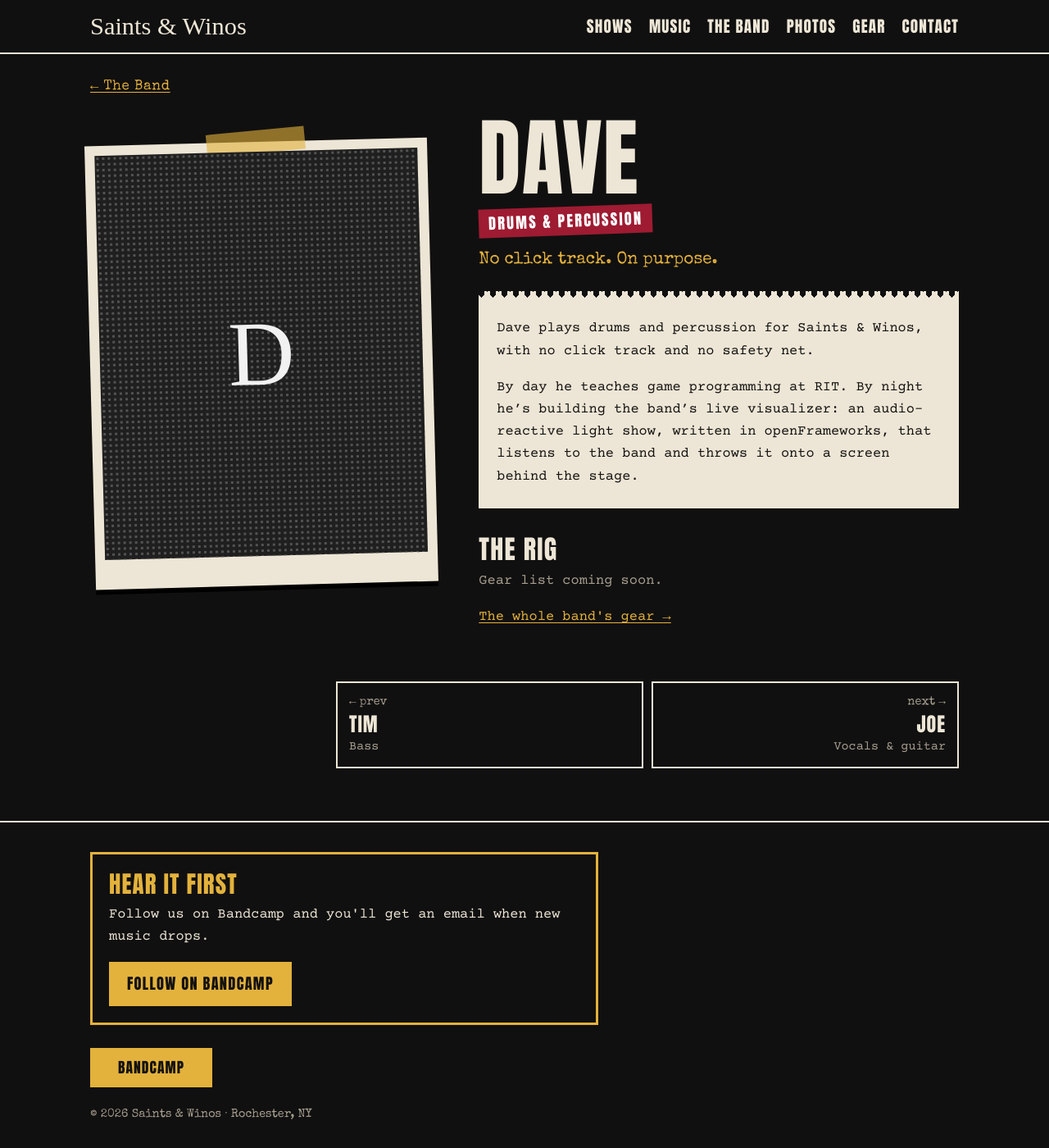
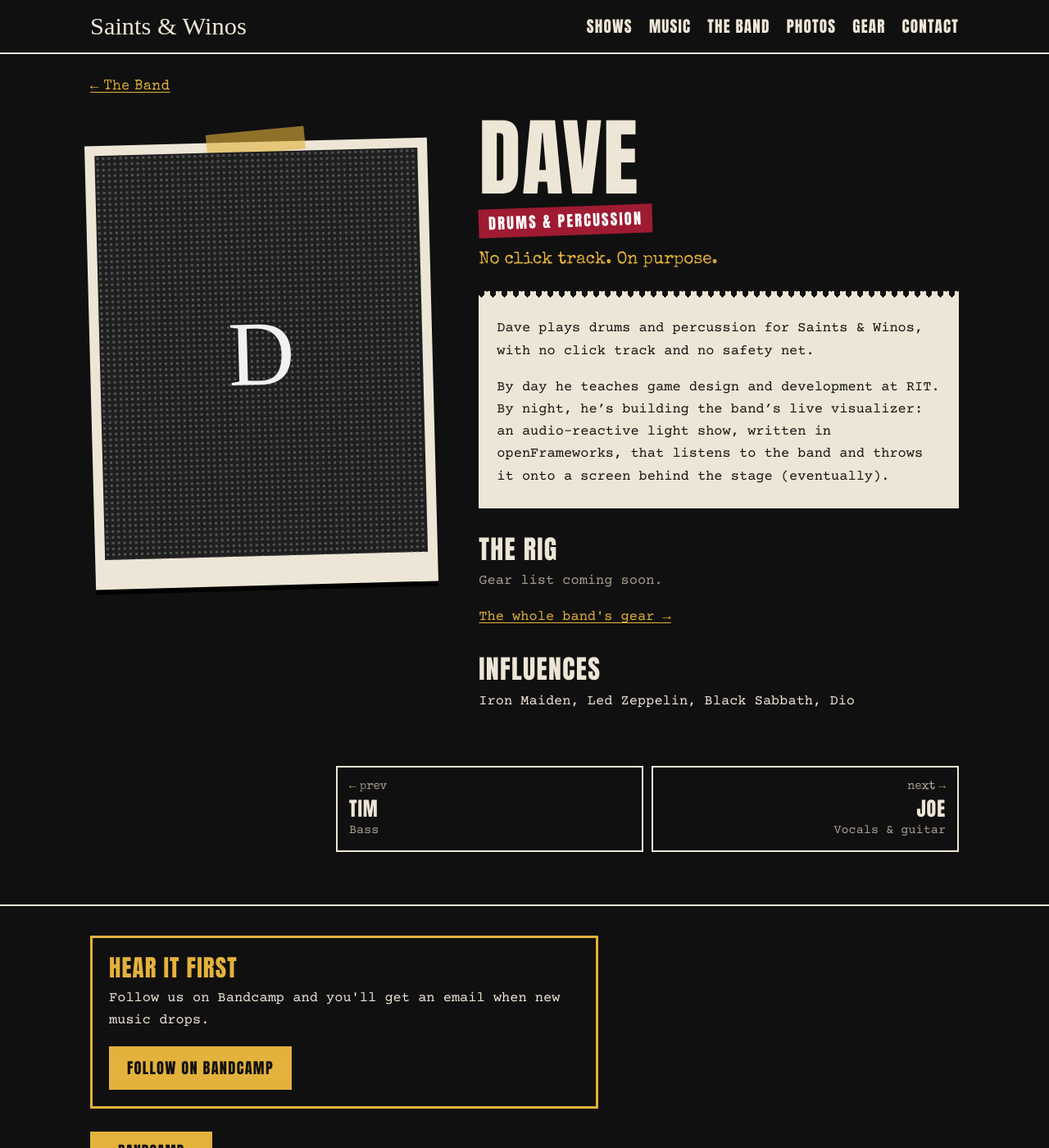
Before and after one commit to david-i-schwartz/saintsandwinos, a Jekyll site: the page built from _members/dave.md, in a window 1280 px wide and 1400 px high. Shown: the whole window at 82% size. Built offline with Jekyll 4.4.1, drawn with Linux system fonts in a browser that asks for light colours; some web fonts are replaced.

Commit message:
Update _members/dave.md (via Pages CMS)

```diff
--- a/_members/dave.md
+++ b/_members/dave.md
@@ -1,12 +1,10 @@
 ---
 title: Dave
-plays: Drums & percussion
+plays: Drums & Percussion
 order: 3
-photo: ""
 one_liner: No click track. On purpose.
-gear: []
-influences: ""
+influences: Iron Maiden, Led Zeppelin, Black Sabbath, Dio
 ---
 Dave plays drums and percussion for Saints & Winos, with no click track and no safety net.
 
-By day he teaches game programming at RIT. By night he's building the band's live visualizer: an audio-reactive light show, written in openFrameworks, that listens to the band and throws it onto a screen behind the stage.
+By day he teaches game design and development at RIT. By night, he's building the band's live visualizer: an audio-reactive light show, written in openFrameworks, that listens to the band and throws it onto a screen behind the stage (eventually).
```
